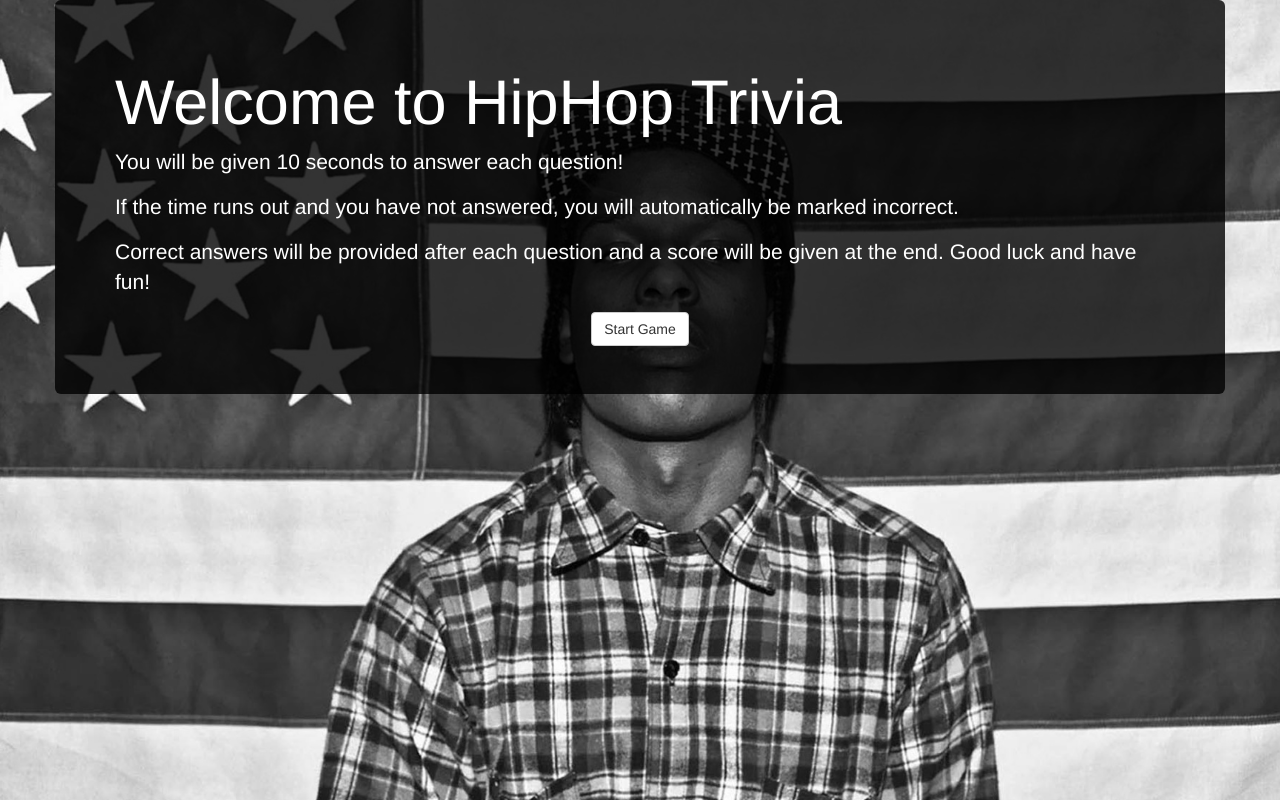
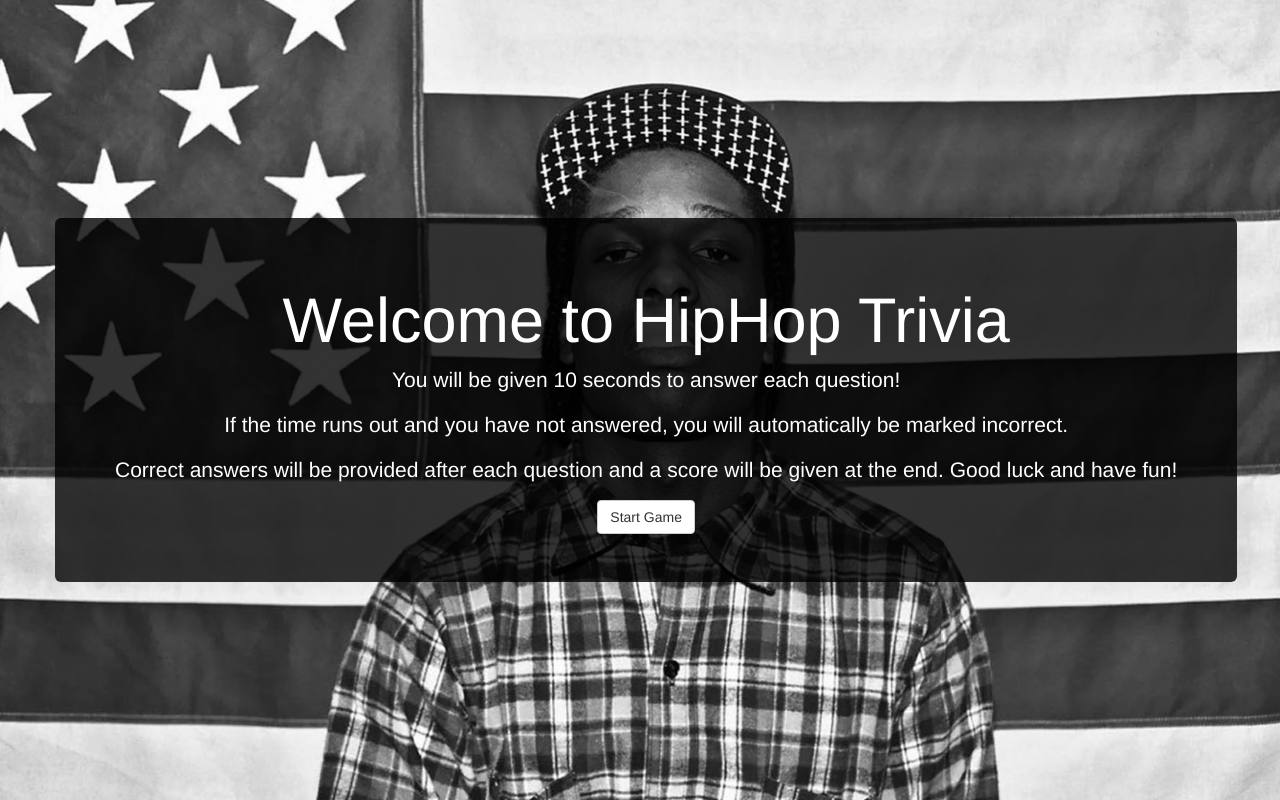
Before and after one commit to sfreeman422/TriviaGame, a PHP site: page / in a window 1280 px wide. Run offline with PHP 8.4, Linux system fonts and the light colour scheme; some libraries are stand-ins or nearby versions.

Commit message:
Centered the jumbotron vertically. Need to work on centerring it horizontally

```diff
--- a/assets/css/style.css
+++ b/assets/css/style.css
@@ -87,6 +87,7 @@ html {
 
 .jumbotron{
 	background-color: rgba(0, 0, 0, 0.8);
+	margin: 0 auto;
 }
 h1, p, h4{
 	color: white;
@@ -117,3 +118,11 @@ h4{
 	height: 200px;
 	width: 250px;
 }
+
+.vertical-center {
+  min-height: 100%;  /* Fallback for browsers do NOT support vh unit */
+  min-height: 100vh; /* These two lines are counted as one :-)       */
+
+  display: flex;
+  align-items: center;
+}
--- a/index.html
+++ b/index.html
@@ -9,7 +9,6 @@
 <link rel="stylesheet" href = "assets/css/style.css">
 </head>
 <body>
-<div class = "container">
 <div class="carousel slide carousel-fade" data-ride="carousel">
 
     <!-- Wrapper for slides -->
@@ -22,6 +21,7 @@
         </div>
     </div>
 </div>
+<div class = "container vertical-center text-center">
 	<div class = "row">
 		<div class = "jumbotron">
 			<h1>Welcome to HipHop Trivia</h1>
```
